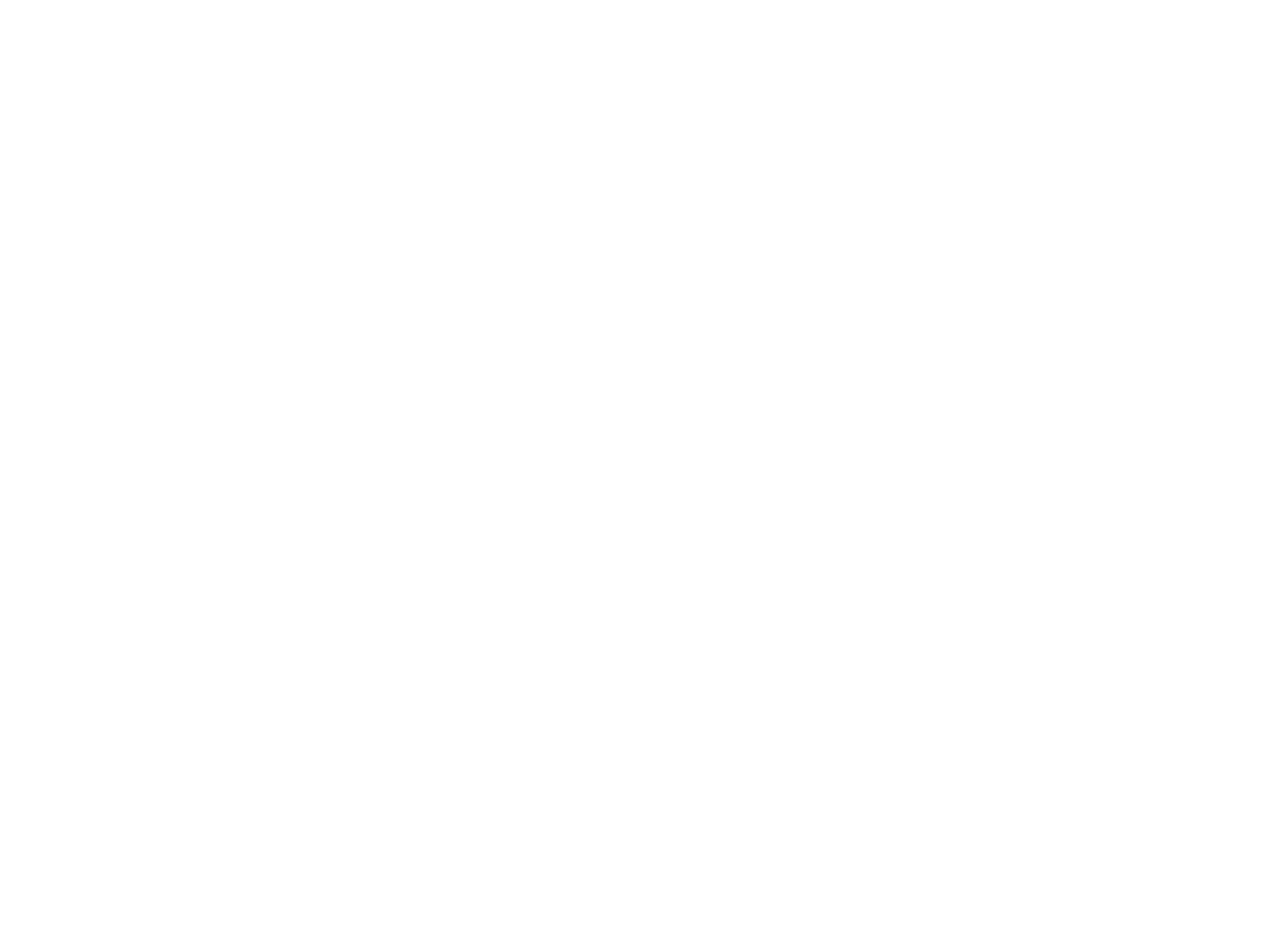
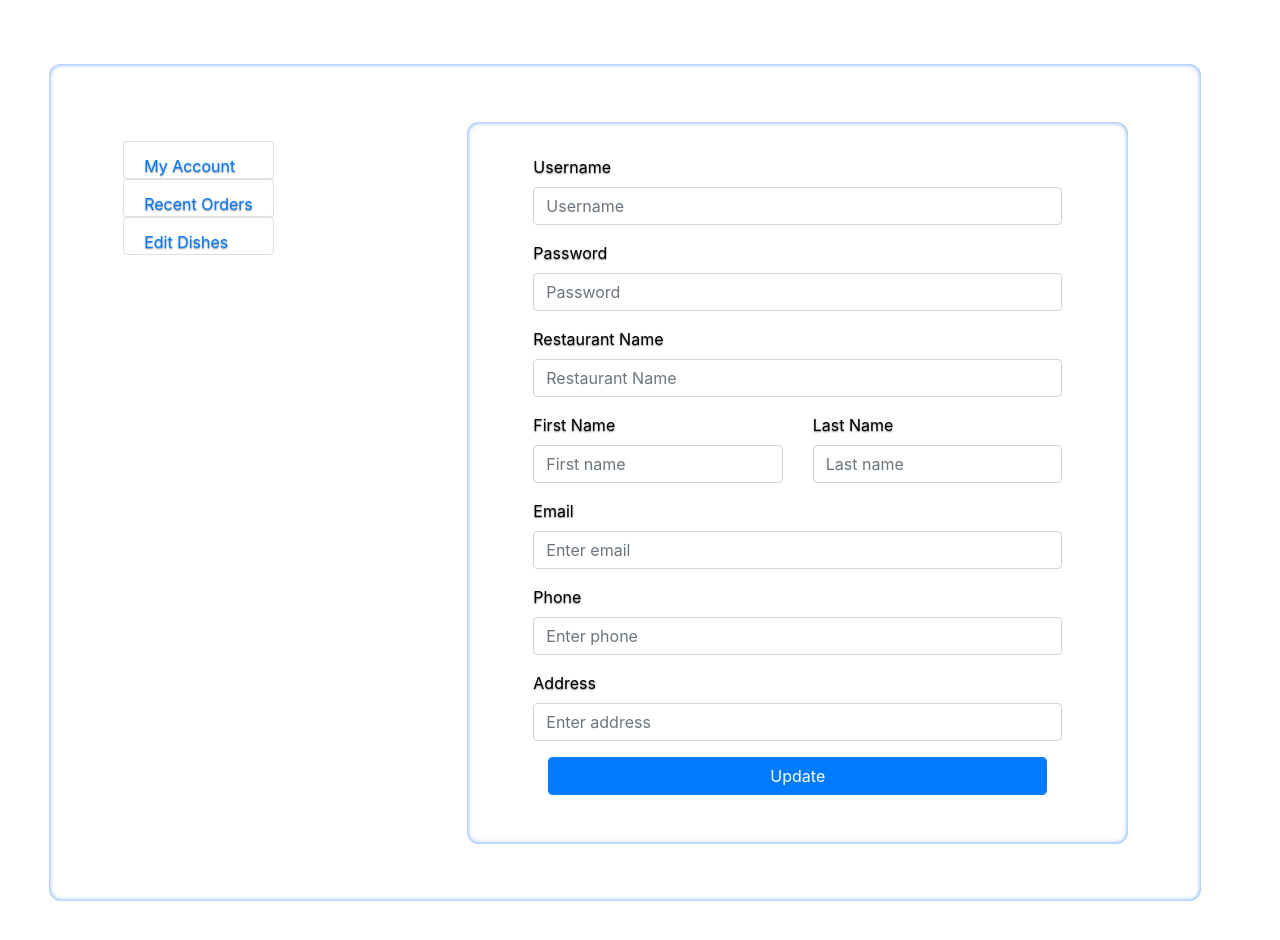
Before and after one commit to ccsoloist/cs5610-summer1-2018-project-client, a React (Create React App) app: page /profile/account in a window 1280 px wide. Shown: the top 940 px of the page. Before the commit the page ends 800 px from the top, so only its background shows below. Built offline with nearby package versions, Linux system fonts and the light colour scheme.

Commit message:
add containers

```diff
--- /dev/null
+++ b/src/components/ProfileTabItem.js
@@ -0,0 +1,35 @@
+import React, {Component} from 'react'
+import * as constants from '../constants'
+import {Provider, connect} from 'react-redux'
+import {createStore} from 'redux'
+import {reducer} from '../reducers'
+import {Link} from 'react-router-dom'
+import * as actions from '../actions'
+import '../styles/index.css'
+
+const ProfileTabItemComponent = ({}) => {
+  return (
+    <div>
+      <h1>ProfileTab Item 1 </h1>
+    </div>
+  )
+};
+
+const stateToPropsMapper = state => (state);
+
+const dispatcherToPropsMapper = dispatch => ({});
+
+const ProfileTabItemConnected = connect(
+  stateToPropsMapper,
+  dispatcherToPropsMapper)
+(ProfileTabItemComponent);
+
+const store = createStore(reducer);
+
+const ProfileTabItem = state => (
+  <Provider store={store}>
+    <ProfileTabItemConnected/>
+  </Provider>
+);
+
+export default ProfileTabItem;
--- /dev/null
+++ b/src/containers/AccountEditor.js
@@ -0,0 +1,99 @@
+import React, {Component} from 'react'
+import * as constants from '../constants'
+import {Provider, connect} from 'react-redux'
+import {createStore} from 'redux'
+import {reducer} from '../reducers'
+import {Link} from 'react-router-dom'
+import * as actions from '../actions'
+import '../styles/index.css'
+
+const AccountEditorContainer = ({userType}) => {
+  return (
+    <div className="account-editor-container">
+      <form className="account-editor">
+
+        <div className="form-group">
+          <label>Username</label>
+          <input className="form-control"
+                 placeholder="Username"/>
+        </div>
+
+        <div className="form-group">
+          <label>Password</label>
+          <input type="password"
+                 className="form-control"
+                 placeholder="Password"/>
+        </div>
+
+
+        <div className="form-group">
+          <label>Restaurant Name</label>
+          <input type="text"
+                 className="form-control"
+                 placeholder="Restaurant Name"/>
+        </div>
+
+        <div className="form-group row">
+          <div className="col">
+            <label>First Name</label>
+            <input type="text"
+                   className="form-control"
+                   placeholder="First name"/>
+          </div>
+          <div className="col">
+            <label>Last Name</label>
+            <input type="text"
+                   className="form-control"
+                   placeholder="Last name"/>
+          </div>
+        </div>
+
+        <div className="form-group">
+          <label>Email</label>
+          <input className="form-control"
+                 placeholder="Enter email"/>
+        </div>
+
+        <div className="form-group">
+          <label>Phone</label>
+          <input className="form-control"
+                 placeholder="Enter phone"/>
+        </div>
+
+        <div className="form-group">
+          <label>Address</label>
+          <input className="form-control"
+                 placeholder="Enter address"/>
+        </div>
+
+        <div className="form-group">
+          <div className="col-12">
+            <button type="button"
+                    className="form-control btn btn-primary"
+            >Update
+            </button>
+          </div>
+        </div>
+      </form>
+    </div>
+  )
+};
+
+const stateToPropsMapper = state => (state);
+
+const dispatcherToPropsMapper = dispatch => ({});
+
+const AccountEditorConnected = connect(
+  stateToPropsMapper,
+  dispatcherToPropsMapper)
+(AccountEditorContainer);
+
+const store = createStore(reducer);
+
+const AccountEditor = state => (
+  <Provider store={store}>
+    <AccountEditorConnected/>
+  </Provider>
+);
+
+export default AccountEditor;
--- a/src/containers/App.js
+++ b/src/containers/App.js
@@ -9,10 +9,10 @@
   render = () => (
     <Router>
       <Switch className="container-fluid">
+        {/*<Route path="/home" component={RestaurantGrid}/>*/}
         <Route path="/login" component={LoginForm}/>
         <Route path="/register" component={RegisterForm}/>
-        {/*<Route path="/home" component={RestaurantGrid}/>*/}
-        {/*<Route path="/profile" component={ProfileEditor}/>*/}
+        <Route path="/profile" component={ProfileEditor}/>
       </Switch>
     </Router>
   )
--- a/src/containers/LoginForm.js
+++ b/src/containers/LoginForm.js
@@ -8,7 +8,7 @@
 import '../styles/index.css'
 
 
-const LoginFormComponent = ({login}) => {
+const LoginFormContainer = ({login}) => {
   let select;
   let input_un;
   let input_pw;
@@ -77,7 +77,7 @@
 const LoginFormConnected = connect(
   stateToPropsMapper,
   dispatcherToPropsMapper)
-(LoginFormComponent);
+(LoginFormContainer);
 
 const store = createStore(reducer);
 
--- /dev/null
+++ b/src/containers/OrderList.js
@@ -0,0 +1,40 @@
+import React, {Component} from 'react'
+import * as constants from '../constants'
+import {Provider, connect} from 'react-redux'
+import {createStore} from 'redux'
+import {reducer} from '../reducers'
+import {Link} from 'react-router-dom'
+import * as actions from '../actions'
+import '../styles/index.css'
+import OrderWidget from "../components/OrderWidget";
+
+const OrderListContainer = ({}) => {
+  return (
+    <div className="order-list-container">
+      <div className="order-list">
+        <h1>Order List</h1>
+        <OrderWidget/>
+      </div>
+    </div>
+
+  )
+};
+
+const stateToPropsMapper = state => (state);
+
+const dispatcherToPropsMapper = dispatch => ({});
+
+const OrderListConnected = connect(
+  stateToPropsMapper,
+  dispatcherToPropsMapper)
+(OrderListContainer);
+
+const store = createStore(reducer);
+
+const OrderList = state => (
+  <Provider store={store}>
+    <OrderListConnected/>
+  </Provider>
+);
+
+export default OrderList;
--- a/src/containers/ProfileEditor.js
+++ b/src/containers/ProfileEditor.js
@@ -0,0 +1,55 @@
+import React, {Component} from 'react'
+import * as constants from '../constants'
+import {BrowserRouter as Router, Route, Switch} from 'react-router-dom'
+import {Provider, connect} from 'react-redux'
+import {createStore} from 'redux'
+import {reducer} from '../reducers'
+import {Link} from 'react-router-dom'
+import * as actions from '../actions'
+import '../styles/index.css'
+import ProfileTabs from './ProfileTabs'
+import AccountEditor from './AccountEditor'
+import OrderList from './OrderList'
+import LoginForm from "./LoginForm";
+import RegisterForm from "./RegisterForm";
+
+
+const ProfileEditorContainer = ({userType}) => {
+  return (
+    <Router>
+      <div className="profile-editor-container">
+        <div className="profile-editor form-group row container-fluid">
+          <div className="col-4">
+            <ProfileTabs userType={userType}/>
+          </div>
+          <div className="col-8">
+            <Switch className="container-fluid">
+              <Route path="/profile/account" component={AccountEditor}/>
+              <Route path="/profile/orders" component={OrderList}/>
+              {/*<Route path="/profile/dishes" component={DishList}/>*/}
+            </Switch>
+          </div>
+        </div>
+      </div>
+    </Router>
+  )
+};
+
+const stateToPropsMapper = state => (state);
+
+const dispatcherToPropsMapper = dispatch => ({});
+
+const ProfileEditorConnected = connect(
+  stateToPropsMapper,
+  dispatcherToPropsMapper)
+(ProfileEditorContainer);
+
+const store = createStore(reducer);
+
+const ProfileEditor = state => (
+  <Provider store={store}>
+    <ProfileEditorConnected/>
+  </Provider>
+);
+
+export default ProfileEditor;
--- /dev/null
+++ b/src/containers/ProfileTabs.js
@@ -0,0 +1,58 @@
+import React, {Component} from 'react'
+import * as constants from '../constants'
+import {Provider, connect} from 'react-redux'
+import {createStore} from 'redux'
+import {reducer} from '../reducers'
+import {Link} from 'react-router-dom'
+import * as actions from '../actions'
+import '../styles/index.css'
+// import ProfileTabItem from "../components/ProfileTabItem"
+
+const ProfileTabsContainer = ({userId, userType}) => {
+  return (
+    <div className="profile-tabs-container form-group row">
+      <div className="profile-tabs">
+        <div className="row">
+          <li className="list-group-item form-control">
+            {/*<Link to={`/profile/${userType}/${userId}/account`}>*/}
+            <Link to={`/profile/account`}>
+              My Account</Link>
+          </li>
+        </div>
+        <div className="row">
+          <li className="list-group-item form-control">
+            {/*<Link to={`/profile/${userType}/${userId}/orders`}>*/}
+            <Link to={`/profile/orders`}>
+              Recent Orders</Link>
+          </li>
+        </div>
+        <div className="row">
+          <li className="list-group-item form-control">
+            {/*<Link to={`/profile/${userType}/${userId}/dishes`}>*/}
+            <Link to={`/profile/dishes`}>
+              Edit Dishes</Link>
+          </li>
+        </div>
+      </div>
+    </div>
+  )
+};
+
+const stateToPropsMapper = state => (state);
+
+const dispatcherToPropsMapper = dispatch => ({});
+
+const ProfileTabsConnected = connect(
+  stateToPropsMapper,
+  dispatcherToPropsMapper)
+(ProfileTabsContainer);
+
+const store = createStore(reducer);
+
+const ProfileTabs = state => (
+  <Provider store={store}>
+    <ProfileTabsConnected/>
+  </Provider>
+);
+
+export default ProfileTabs;
--- a/src/containers/RegisterForm.js
+++ b/src/containers/RegisterForm.js
@@ -6,7 +6,7 @@
 import * as actions from '../actions'
 import '../styles/index.css'
 
-const RegisterFormComponent = ({userType, typeChanged}) => {
+const RegisterFormContainer = ({userType, typeChanged}) => {
   let select;
   return (
     <div className="register-form-container">
@@ -82,13 +82,6 @@
               </div>
             </div>
 
-            <div className="form-group"
-                 hidden={userType !== constants.CUSTOMER}>
-              <label>Address</label>
-              <input className="form-control"
-                     placeholder="Enter address"/>
-            </div>
-
             <div className="form-group">
               <label>Email</label>
               <input className="form-control"
@@ -99,6 +92,13 @@
               <label>Phone</label>
               <input className="form-control"
                      placeholder="Enter phone"/>
+            </div>
+
+            <div className="form-group"
+                 hidden={userType !== constants.CUSTOMER}>
+              <label>Address</label>
+              <input className="form-control"
+                     placeholder="Enter address"/>
             </div>
           </div>
         </div>
@@ -133,7 +133,7 @@
 const RegisterFormConnected = connect(
   stateToPropsMapper,
   dispatcherToPropsMapper)
-(RegisterFormComponent);
+(RegisterFormContainer);
 
 const store = createStore(reducer);
 
--- a/src/styles/index.css
+++ b/src/styles/index.css
@@ -40,3 +40,43 @@
 .register-form-container {
     padding: 6% 10%;
 }
+
+.profile-editor {
+    box-shadow: inset 0 0 5px rgba(34, 126, 236, .8);
+    border-radius: 12px;
+    padding: 5% 5%;
+}
+
+.profile-editor-container {
+    padding: 5% 5%;
+}
+
+.profile-tabs {
+    /*box-shadow: inset 0 0 5px rgba(34, 126, 236, .8);*/
+    /*border-radius: 12px;*/
+    /*padding: 5% 5%;*/
+}
+
+.profile-tabs-container {
+    padding: 6% 10%;
+}
+
+.account-editor {
+    box-shadow: inset 0 0 5px rgba(34, 126, 236, .8);
+    border-radius: 12px;
+    padding: 5% 10%;
+}
+
+.account-editor-container {
+    /*padding: 6% 10%;*/
+}
+
+.order-list {
+    box-shadow: inset 0 0 5px rgba(34, 126, 236, .8);
+    border-radius: 12px;
+    padding: 5% 10%;
+}
+
+.order-list-container {
+    /*padding: 6% 10%;*/
+}
```
Also changed, not shown: src/components/OrderWidget.js (added, +35 -0 lines), src/components/index.js (deleted).
